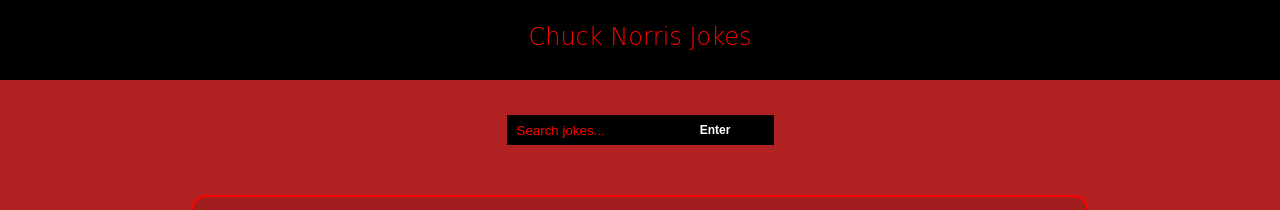
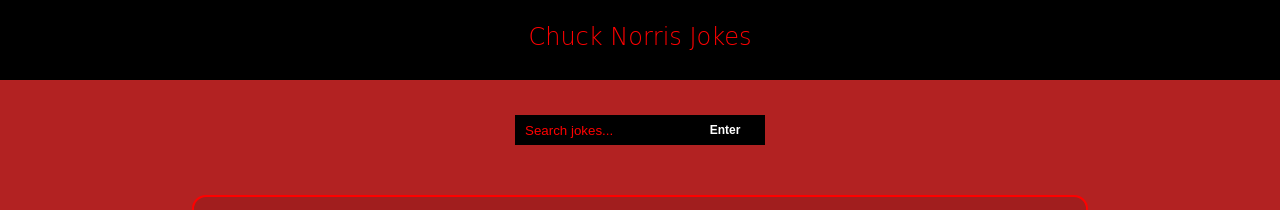
Before and after one commit to takniashvili/ChuckNorissJokes, a plain HTML site: page index.html in a window 1280 px wide. Shown: the top 210 px of the page. Drawn offline with nearby package versions, Linux system fonts and the light colour scheme; no server answers; a web font is replaced by a local one.

Commit message:
Update style.css

```diff
--- a/style.css
+++ b/style.css
@@ -38,6 +38,7 @@
   border: none;
   font-family:'Playpen Sans' cursive;
   font-weight: 400;
+  width: 250px;
   height: 30px;
   padding-right: 80px;
   padding-left: 10px;
@@ -52,7 +53,7 @@
   border: none;
   height: 20px;
   width: 70px;
-  margin-left: 150px;
+  margin-left: 170px;
   margin-top: 5px;
   position: absolute;
   background-color:#000000;
```
